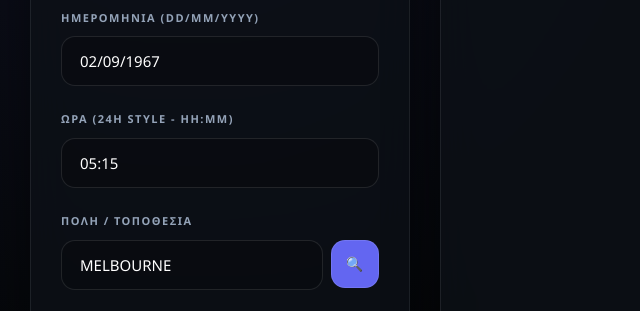
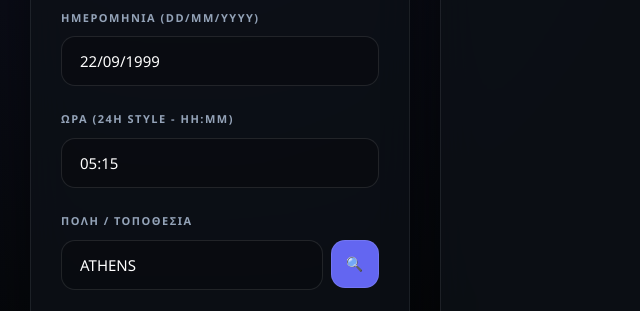
Before and after one commit to JohnnyB2023/GR-astrology, a plain HTML site: page index.html in a window 1280 px wide. Shown: the part 351-662 px from the top of the page, 0-640 px from the left. Drawn offline with Linux system fonts and the light colour scheme.

Commit message:
Update index.html

```diff
--- a/index.html
+++ b/index.html
@@ -364,7 +364,7 @@
         <h3 style="margin-top:0;">Στοιχεία Ατόμου</h3>
         <div class="form-group">
           <label>Ημερομηνία (DD/MM/YYYY)</label>
-          <input type="text" id="d1" placeholder="π.χ. 02/09/1967" value="02/09/1967"
+          <input type="text" id="d1" placeholder="π.χ. 22/09/1999" value="22/09/1999"
             title="Εισάγετε ημερομηνία σε μορφή ΗΗ/ΜΜ/ΕΕΕΕ">
         </div>
         <div class="form-group">
@@ -374,7 +374,7 @@
         <div class="form-group">
           <label>Πόλη / Τοποθεσία</label>
           <div style="display:flex; gap:8px;">
-            <input type="text" id="city1" placeholder="ΑΘΗΝΑ" value="MELBOURNE" title="Εισάγετε πόλη">
+            <input type="text" id="city1" placeholder="ΑΘΗΝΑ" value="ATHENS" title="Εισάγετε πόλη">
             <button class="search-btn" onclick="geo('city1','lat1','lon1','elev1')"
               title="Αναζήτηση συντεταγμένων">🔍</button>
           </div>
@@ -980,4 +980,5 @@
   </script>
 </body>
 
+
 </html>
```
